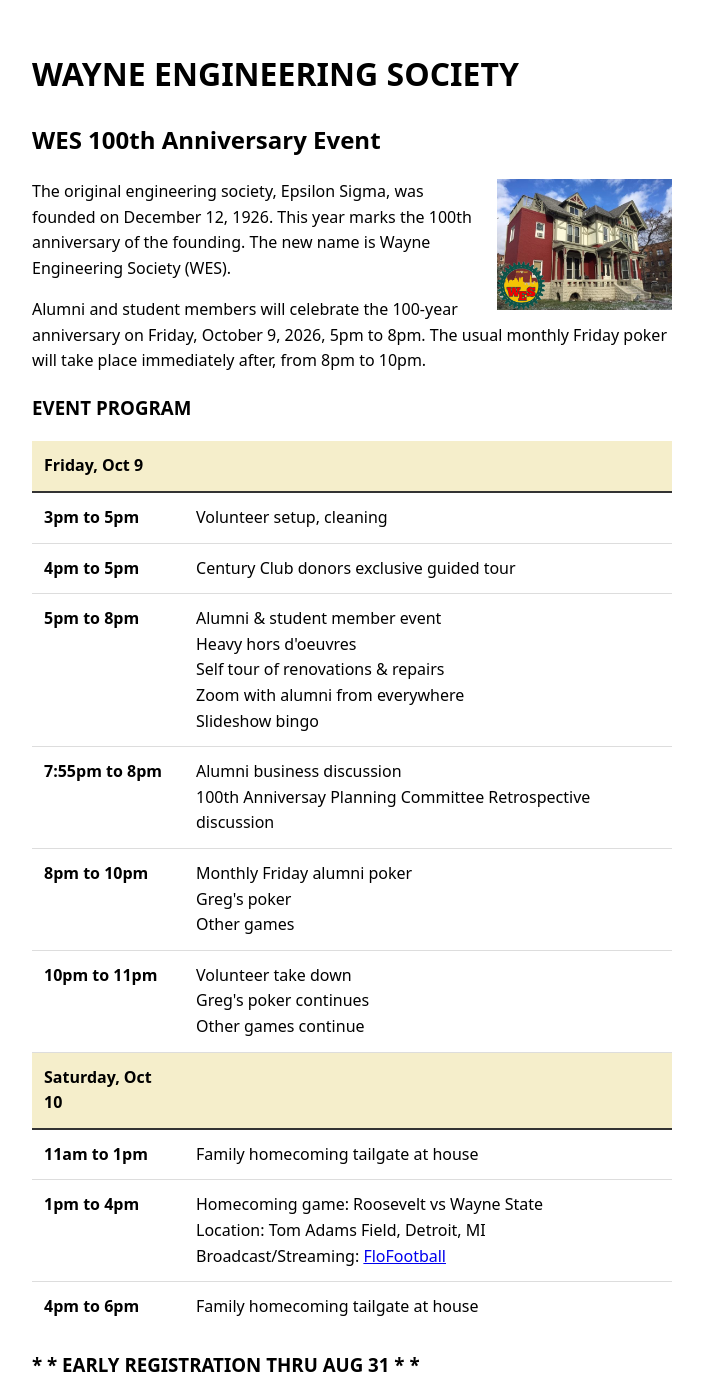
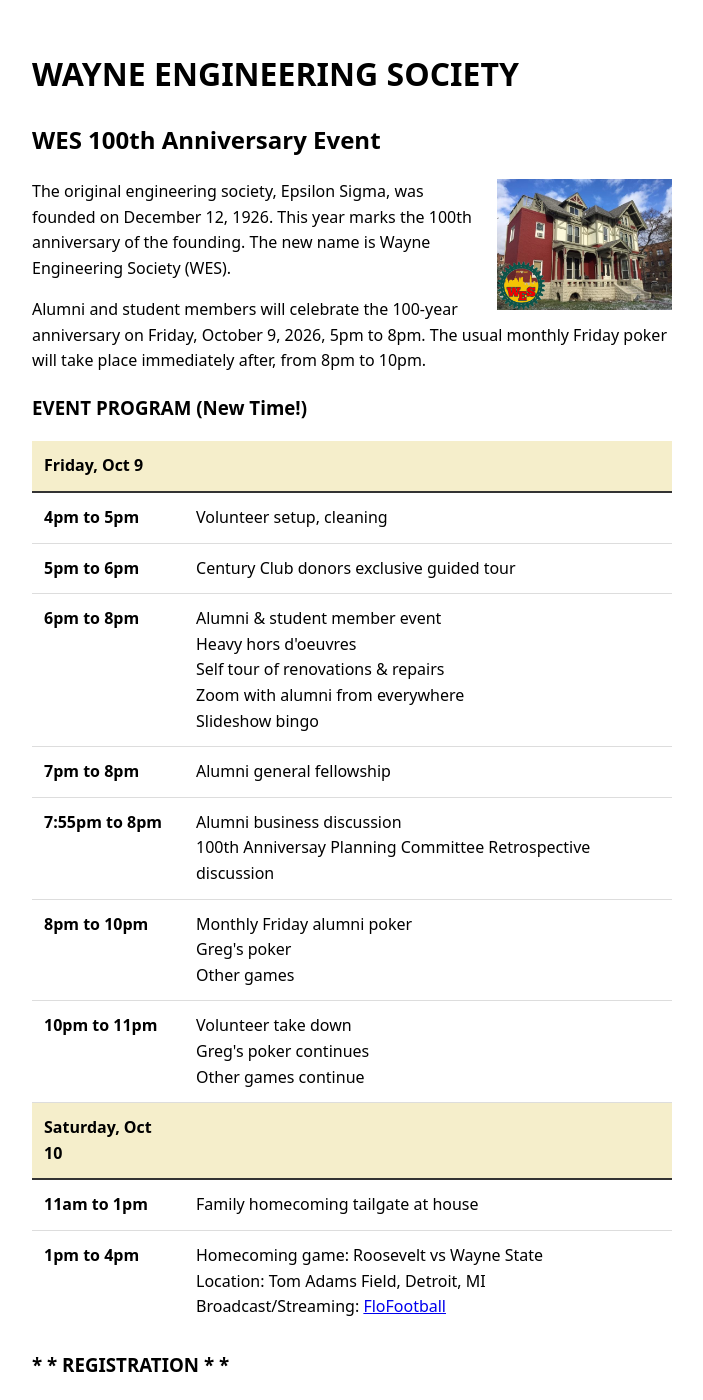
Before and after one commit to mciechanumich/WES100, a Jekyll site: the page built from docs/index.html, in a window 1280 px wide and 1400 px high. Shown: the whole window, without its empty margins (288-991 px from the left). Built offline with Jekyll 4.4.1, drawn with Linux system fonts in a browser that asks for light colours; some of the changed text lies outside the part shown.

Commit message:
feat: event times

```diff
--- a/docs/index.html
+++ b/docs/index.html
@@ -21,7 +21,7 @@ title: WES 100th Anniversary Event
   </p>
 </div>
 
-<h3 id="event-program">EVENT PROGRAM</h3>
+<h3 id="event-program">EVENT PROGRAM (New Time!)</h3>
 <div>
     <div class="div-table">
         <div class="div-table2-row header2">
@@ -29,20 +29,24 @@ title: WES 100th Anniversary Event
             <div class="div-table2-cell"></div>
         </div>
         <div class="div-table2-row">
-            <div class="div-table2-cell">3pm to 5pm</div>
+            <div class="div-table2-cell">4pm to 5pm</div>
             <div class="div-table2-cell">Volunteer setup, cleaning</div>
         </div>
         <div class="div-table2-row">
-            <div class="div-table2-cell">4pm to 5pm</div>
+            <div class="div-table2-cell">5pm to 6pm</div>
             <div class="div-table2-cell">Century Club donors exclusive guided tour</div>
         </div>
         <div class="div-table2-row">
-            <div class="div-table2-cell">5pm to 8pm</div>
+            <div class="div-table2-cell">6pm to 8pm</div>
             <div class="div-table2-cell">Alumni &amp; student member event<br/>Heavy hors d'oeuvres<br/>
 Self tour of renovations &amp; repairs<br/>
 Zoom with alumni from everywhere<br/>
 Slideshow bingo
             </div>
+        </div>
+        <div class="div-table2-row">
+            <div class="div-table2-cell">7pm to 8pm</div>
+            <div class="div-table2-cell">Alumni general fellowship</div>
         </div>
         <div class="div-table2-row">
             <div class="div-table2-cell">7:55pm to 8pm</div>
@@ -80,14 +84,10 @@ Other games continue</div>
 <a href="https://www.flofootball.com/articles/16099455-how-to-watch-2026-roosevelt-vs-wayne-state-mi-football" target="_BLANK"> FloFootball</a>
             </div>
         </div>
-        <div class="div-table2-row">
-            <div class="div-table2-cell">4pm to 6pm</div>
-            <div class="div-table2-cell">Family homecoming tailgate at house<br/>
-        </div>
     </div>
 </div>
 
-<h3 id="registration">* * EARLY REGISTRATION THRU AUG 31 * *</h3>
+<h3 id="registration">* * REGISTRATION * *</h3>
 <div>
       <p>Register on Zeffy at the link you received in email.
 Zeffy -- WES 100th Anniversary Event
```
Also changed, not shown: other parts of docs/index.html (+2 -1 lines).
